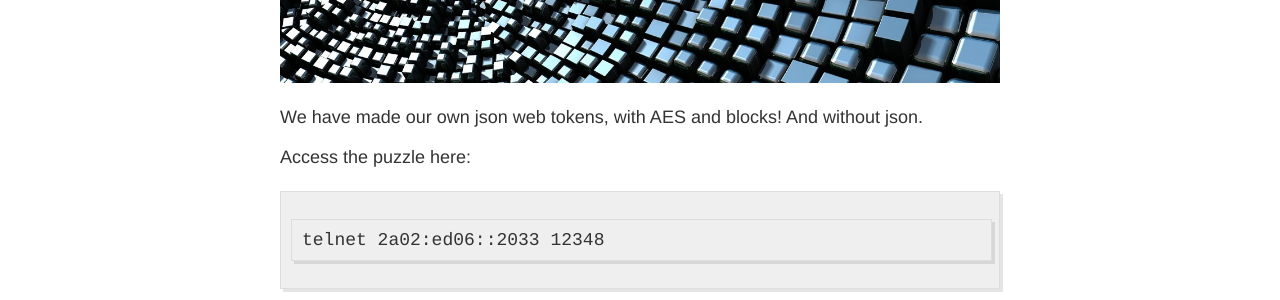
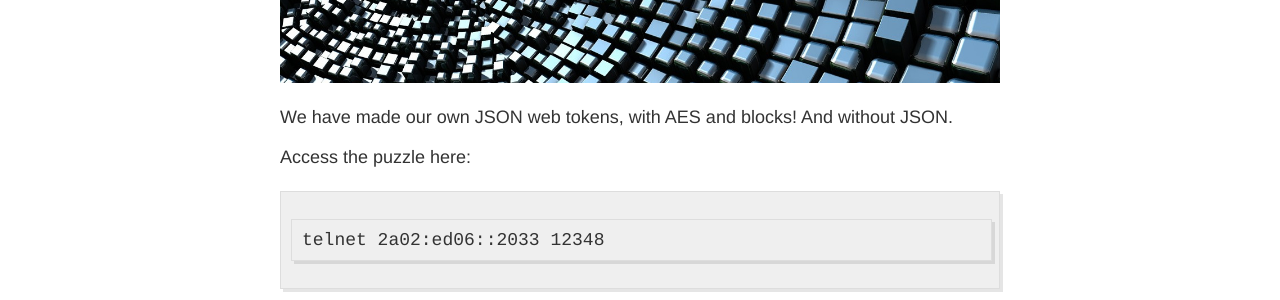
Before and after one commit to labanskoller/hackeriet_blog, a Jekyll site: the page built from _posts/2017-05-11-blocks-everywhere.md, in a window 1280 px wide. Shown: the part 453-753 px from the top of the page. Built offline with Jekyll 4.4.1, drawn with Linux system fonts in a browser that asks for light colours.

Commit message:
large or small characters, who cares

```diff
--- a/_posts/2017-05-11-blocks-everywhere.md
+++ b/_posts/2017-05-11-blocks-everywhere.md
@@ -6,7 +6,7 @@ category: challenge
 ---
 ![blocks](/images/blocks.jpg)
 
-We have made our own json web tokens, with AES and blocks! And without json.
+We have made our own JSON web tokens, with AES and blocks! And without JSON.
 
 Access the puzzle here:
 
```
